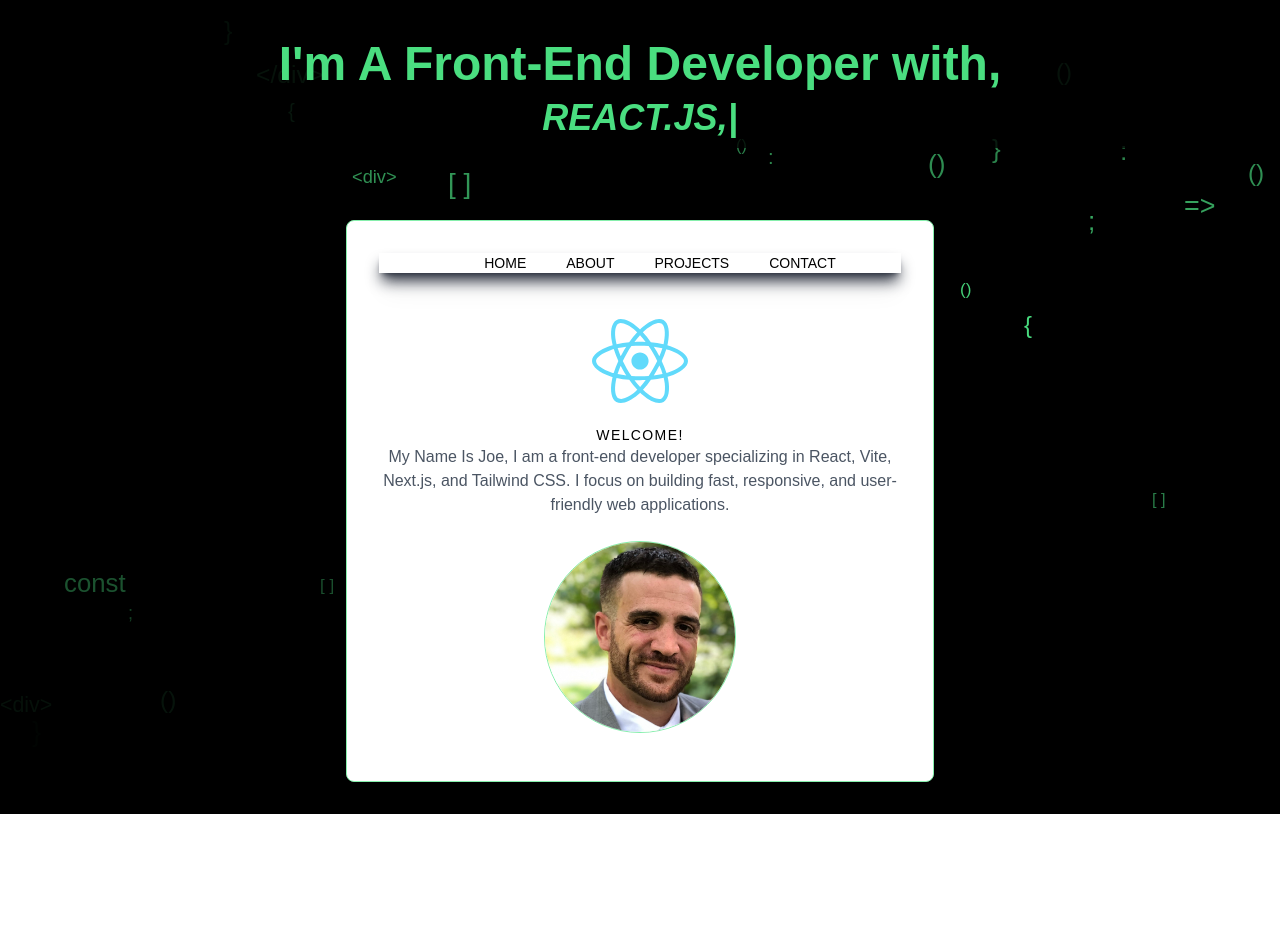
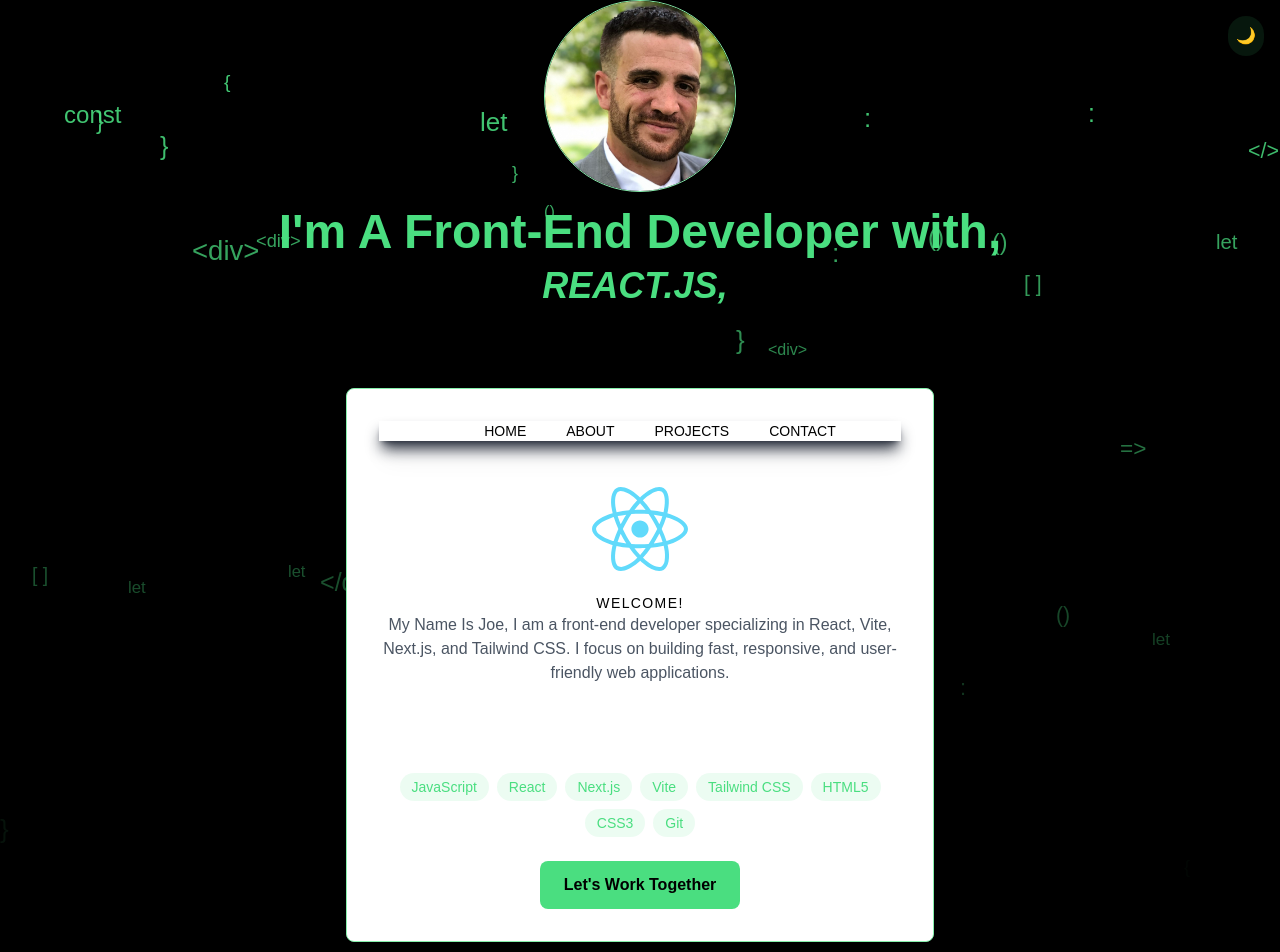
Before and after one commit to JoeR0814/nxt.js-portfolio, a Next.js app: page / in a window 1280 px wide. Shown: the top 952 px of the page. Before the commit the page ends 814 px from the top, so only its background shows below. Built offline with nearby package versions, Linux system fonts and the light colour scheme.

Commit message:
I updated the home page design, made the background code symbols drop from top to bottom, like raining code.

```diff
--- a/app/page.jsx
+++ b/app/page.jsx
@@ -1,12 +1,58 @@
 'use client';
-import React from 'react';
-import { FaReact } from 'react-icons/fa';
+import React, { useState, useEffect } from 'react';
+import { FaGithub, FaLinkedinIn, FaReact } from 'react-icons/fa';
 import { TypeAnimation } from 'react-type-animation';
 import Image from 'next/image';
+import Link from 'next/link';
+import { motion } from 'framer-motion';
+import { ErrorBoundary } from 'react-error-boundary';
 import Navbar from '../components/Navbar';
 import InterviewButton from '../components/InterviewButton';
 
+const SocialLinks = () => (
+	<div className='flex gap-4 justify-center mt-4'>
+		<a href='https://github.com/yourusername' target='_blank' rel='noopener noreferrer'>
+			<FaGithub className='text-2xl hover:text-green-400 transition-colors' />
+		</a>
+		<a href='https://linkedin.com/in/yourusername' target='_blank' rel='noopener noreferrer'>
+			<FaLinkedinIn className='text-2xl hover:text-green-400 transition-colors' />
+		</a>
+	</div>
+);
+
+const skills = ['JavaScript', 'React', 'Next.js', 'Vite', 'Tailwind CSS', 'HTML5', 'CSS3', 'Git'];
+
+const SkillBadges = () => (
+	<div className='flex flex-wrap gap-2 justify-center mt-6'>
+		{skills.map((skill) => (
+			<span key={skill} className='px-3 py-1 bg-green-400/10 text-green-400 rounded-full text-sm'>
+				{skill}
+			</span>
+		))}
+	</div>
+);
+
+const ScrollIndicator = () => (
+	<div className='absolute bottom-8 left-1/2 transform -translate-x-1/2 animate-bounce'>
+		<div className='w-6 h-10 border-2 border-green-400 rounded-full flex justify-center'>
+			<div className='w-2 h-2 bg-green-400 rounded-full mt-2 animate-scroll' />
+		</div>
+	</div>
+);
+
+const ErrorFallback = ({ error }) => (
+	<div className='text-red-500 p-4'>
+		<h2>Something went wrong:</h2>
+		<pre>{error.message}</pre>
+	</div>
+);
+
 const HomePage = () => {
+	const [isDarkMode, setIsDarkMode] = useState(true);
+	const [imageLoaded, setImageLoaded] = useState(false);
+	const [isLoading, setIsLoading] = useState(true);
+	const [randomStyles, setRandomStyles] = useState([]);
+
 	const codeSymbols = [
 		'{',
 		'}',
@@ -22,27 +68,79 @@ const HomePage = () => {
 		'</div>',
 	];
 
+	useEffect(() => {
+		const styles = Array.from({ length: 40 }).map((_, i) => ({
+			left: `${i * 2.5}%`,
+			animationDuration: `${(Math.random() * 5 + 3).toFixed(2)}s`,
+			animationDelay: `${(Math.random() * 5).toFixed(2)}s`,
+			fontSize: `${(Math.random() * 12 + 16).toFixed(2)}px`,
+			symbol: codeSymbols[Math.floor(Math.random() * codeSymbols.length)],
+		}));
+		setRandomStyles(styles);
+	}, []);
+
+	useEffect(() => {
+		if (isDarkMode) {
+			document.body.classList.add('bg-black', 'text-white');
+			document.body.classList.remove('bg-white', 'text-black');
+		} else {
+			document.body.classList.add('bg-white', 'text-black');
+			document.body.classList.remove('bg-black', 'text-white');
+		}
+	}, [isDarkMode]);
+
+	useEffect(() => {
+		setIsLoading(false);
+	}, []);
+
+	const toggleTheme = () => {
+		setIsDarkMode(!isDarkMode);
+	};
+
 	return (
+		<ErrorBoundary FallbackComponent={ErrorFallback}>
 			<div className='relative w-full min-h-screen flex flex-col items-center bg-black text-white overflow-hidden'>
-			{/* Code Rain Effect */}
-			<div className='absolute inset-0 z-0 pointer-events-none'>
-				{Array.from({ length: 40 }).map((_, i) => (
+				<div className='absolute inset-0 z-0 pointer-events-none overflow-hidden'>
+					{randomStyles.map((style, i) => (
 						<div
 							key={i}
-						className='absolute top-[-10%] text-green-400 opacity-50 animate-codeRain'
+							className='absolute text-green-400 opacity-50 animate-codeRain'
 							style={{
-							left: `${i * 2.5}%`,
-							animationDelay: `${Math.random() * 5}s`,
-							fontSize: `${Math.random() * 12 + 16}px`,
+								left: style.left,
+								animationDuration: style.animationDuration,
+								animationDelay: style.animationDelay,
+								fontSize: style.fontSize,
 							}}
 						>
-						{codeSymbols[Math.floor(Math.random() * codeSymbols.length)]}
+							{style.symbol}
 						</div>
 					))}
 				</div>
 
-			{/* Heading + TypeAnimation */}
-			<div className='relative z-10 w-full text-center pt-10 bg-black bg-opacity-80'>
+				<button
+					onClick={toggleTheme}
+					className='fixed top-4 right-4 p-2 rounded-full bg-green-400/10'
+				>
+					{isDarkMode ? '🌙' : '☀️'}
+				</button>
+
+				<div className='relative'>
+					{!imageLoaded && (
+						<div className='absolute inset-0 bg-gray-200 animate-pulse rounded-full' />
+					)}
+					<Image
+						src='/profilePic.jpg'
+						width={200}
+						height={200}
+						className={`rounded-full object-cover w-32 h-32 sm:w-40 sm:h-40 md:w-48 md:h-48 mb-4 border border-green-300 transition-opacity duration-300 ${
+							imageLoaded ? 'opacity-100' : 'opacity-0'
+						}`}
+						alt='Profile Picture'
+						onLoad={() => setImageLoaded(true)}
+						priority
+					/>
+				</div>
+
 				<h1 className='text-md sm:text-3xl md:text-5xl font-bold px-4 md:px-6 text-green-400'>
 					I'm A Front-End Developer with,
 				</h1>
@@ -65,28 +163,37 @@ const HomePage = () => {
 						className='text-lg sm:text-2xl md:text-4xl italic font-bold text-green-400'
 					/>
 				</div>
-			</div>
 
-			{/* Profile Container */}
-			<div className='relative z-10 max-w-[1240px] w-full text-center mt-10 p-4 sm:p-8'>
+				<motion.div
+					initial={{ opacity: 0, y: 20 }}
+					animate={{ opacity: 1, y: 0 }}
+					transition={{ duration: 0.5 }}
+					className='relative z-10 max-w-[1240px] w-full text-center mt-10 p-4 sm:p-8'
+				>
 					<div className='container mx-auto flex flex-col justify-center items-center w-full sm:w-3/4 md:w-1/2 border border-green-300 bg-white rounded-lg shadow-lg p-4 sm:p-8'>
 						<Navbar />
 						<FaReact className='w-16 h-16 sm:w-20 sm:h-20 md:w-24 md:h-24 mt-10' color='#61DAFB' />
-					<h2 className='uppercase text-xs sm:text-sm tracking-widest pt-4 text-black'>Welcome!</h2>
+						<h2 className='uppercase text-xs sm:text-sm tracking-widest pt-4 text-black'>
+							Welcome!
+						</h2>
 						<p className='text-sm sm:text-base leading-relaxed pb-6 text-gray-600'>
 							My Name Is Joe, I am a front-end developer specializing in React, Vite, Next.js, and
-						Tailwind CSS. I focus on building fast, responsive, and user-friendly web applications.
+							Tailwind CSS. I focus on building fast, responsive, and user-friendly web
+							applications.
 						</p>
-					<Image
-						src='/profilePic.jpg'
-						width={200}
-						height={200}
-						className='rounded-full object-cover w-32 h-32 sm:w-40 sm:h-40 md:w-48 md:h-48 mb-4 border border-green-300'
-						alt='Profile Picture'
-					/>
+						<SocialLinks />
+						<SkillBadges />
+						<Link href='/contact'>
+							<button className='mt-6 px-6 py-3 bg-green-400 text-black font-bold rounded-lg hover:bg-green-500 transition-colors'>
+								Let's Work Together
+							</button>
+						</Link>
 					</div>
+				</motion.div>
+
+				<ScrollIndicator />
 			</div>
-		</div>
+		</ErrorBoundary>
 	);
 };
 
--- a/assets/styles/globals.css
+++ b/assets/styles/globals.css
@@ -4,18 +4,37 @@
 
 @keyframes codeRain {
 	0% {
-		transform: translateY(-100%);
-		opacity: 0;
-	}
-	50% {
+		transform: translateY(-10%);
 		opacity: 1;
 	}
 	100% {
-		transform: translateY(100vh);
+		transform: translateY(110vh);
 		opacity: 0;
 	}
 }
 
 .animate-codeRain {
-	animation: codeRain 5s linear infinite;
+	animation: codeRain linear infinite;
+	position: absolute;
 }
+
+/* Dark mode styles */
+.bg-black {
+	background-color: black;
+}
+.text-white {
+	color: white;
+}
+
+/* Light mode styles */
+.bg-white {
+	background-color: white;
+}
+.text-black {
+	color: black;
+}
+
+/* Additional styles for transition, if needed */
+.transition {
+	transition: all 0.3s ease-in-out;
+}
--- a/package.json
+++ b/package.json
@@ -13,6 +13,7 @@
     "next": "^15.1.7",
     "react": "^19.0.0",
     "react-dom": "^19.0.0",
+    "react-error-boundary": "^5.0.0",
     "react-icons": "^5.4.0",
     "react-type-animation": "^3.2.0"
   },
--- a/tailwind.config.mjs
+++ b/tailwind.config.mjs
@@ -1,5 +1,6 @@
-// /** @type {import('tailwindcss').Config} */
+/** @type {import('tailwindcss').Config} */
 export default {
+	darkMode: 'class',
 	content: [
 		'./pages/**/*.{js,ts,jsx,tsx,mdx}',
 		'./components/**/*.{js,ts,jsx,tsx,mdx}',
```
Also changed, not shown: 1 other file (tests, documents, lock files or other folders). Lines whose indentation alone changed are shown as unchanged.
